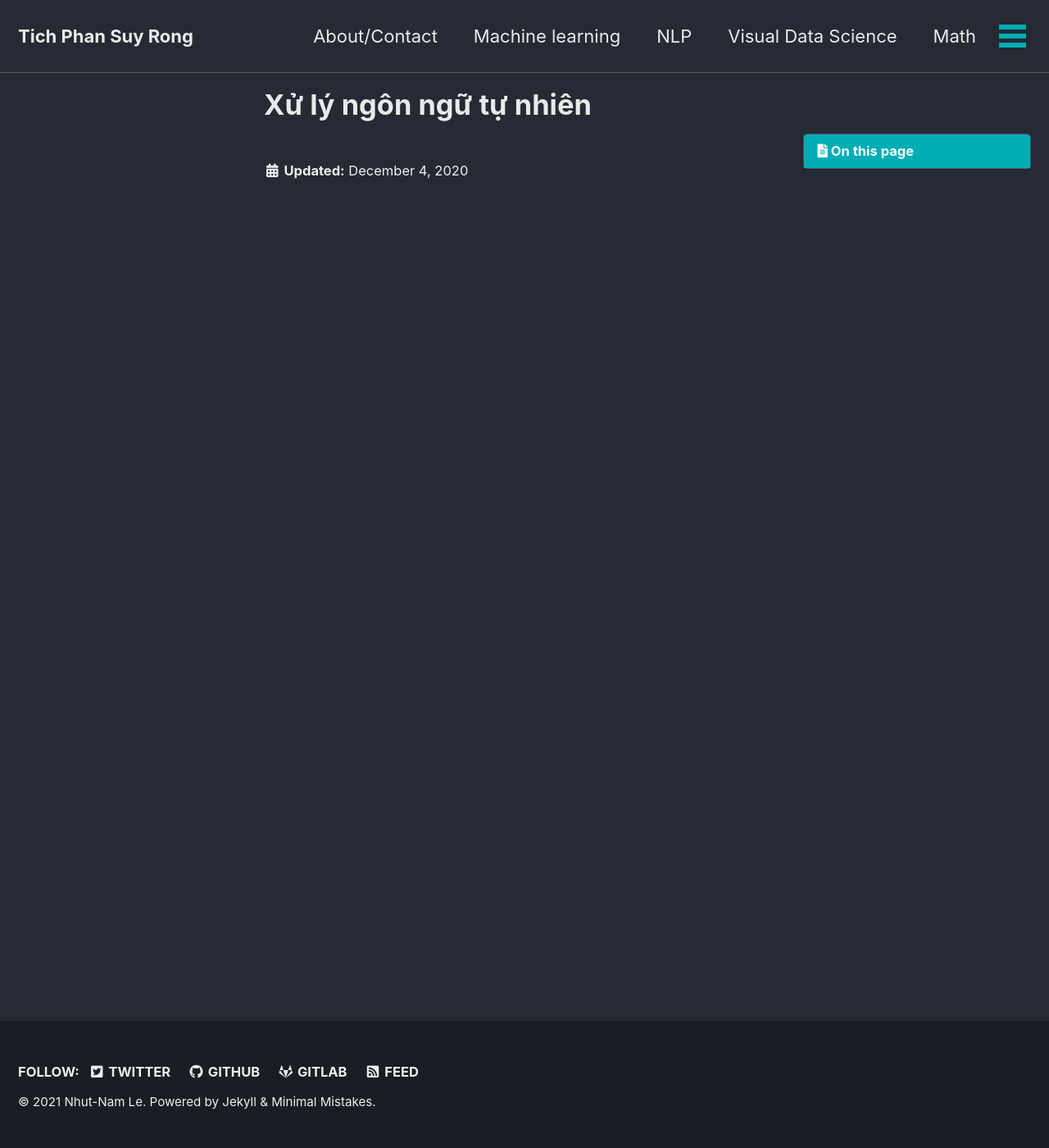
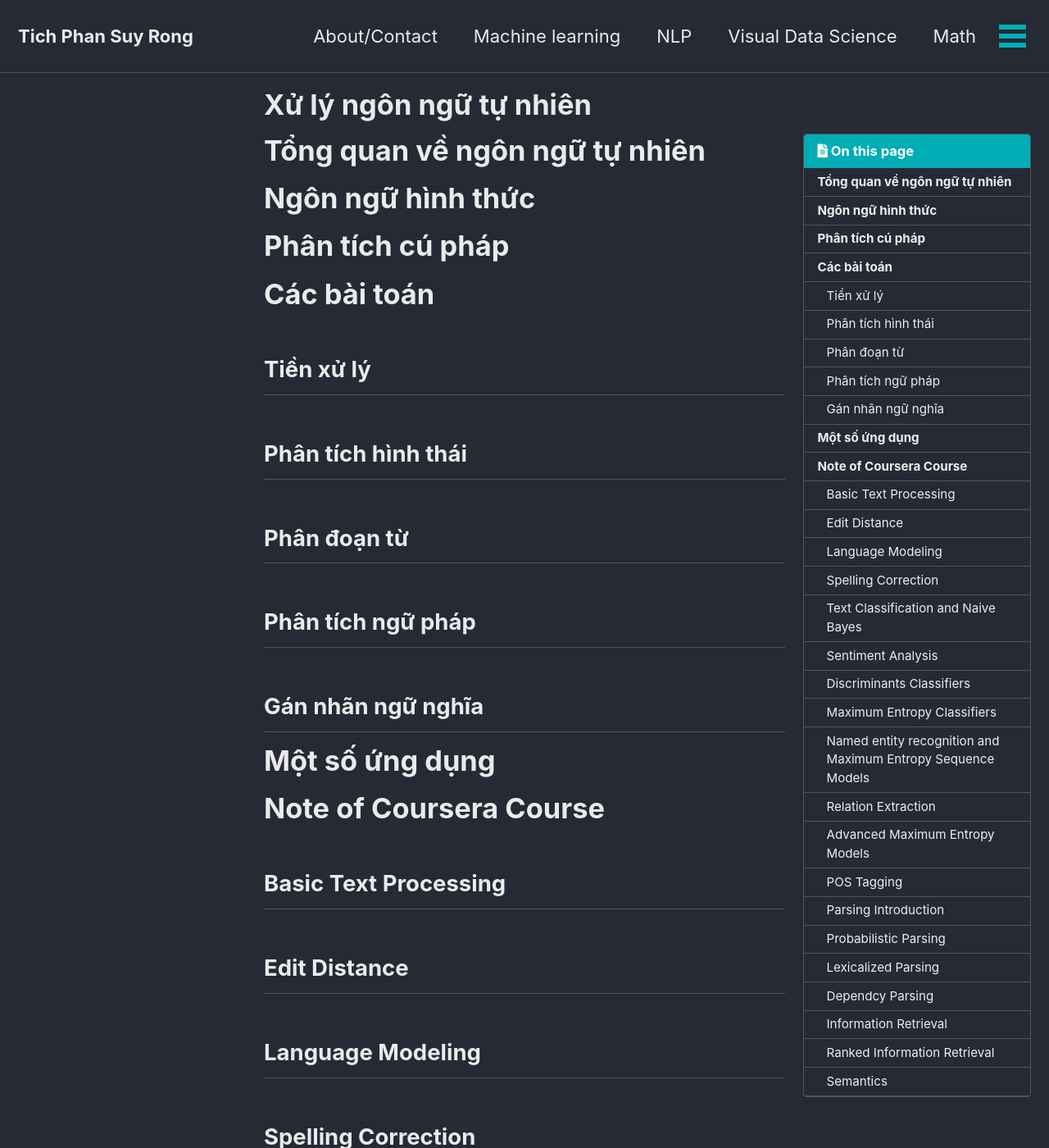
Before and after one commit to nhutnamhcmus/nhutnamhcmus.github.io, a Jekyll site: the page built from _pages/nlp.md, in a window 1280 px wide and 1400 px high. Shown: the whole window at 82% size. Built offline with Jekyll 4.4.1, drawn with Linux system fonts in a browser that asks for light colours; cached includes are drawn as plain includes; some of the changed text lies outside the part shown.

Commit message:
Update articles

```diff
--- a/_pages/nlp.md
+++ b/_pages/nlp.md
@@ -5,3 +5,63 @@ title: "Xử lý ngôn ngữ tự nhiên"
 last_modified_at: 2020-12-4
 toc: true
 ---
+
+# Tổng quan về ngôn ngữ tự nhiên
+
+# Ngôn ngữ hình thức
+
+# Phân tích cú pháp
+
+# Các bài toán
+
+## Tiền xử lý
+
+## Phân tích hình thái
+
+## Phân đoạn từ
+
+## Phân tích ngữ pháp
+
+## Gán nhãn ngữ nghĩa
+
+# Một số ứng dụng
+
+# Note of Coursera Course
+
+## Basic Text Processing
+
+## Edit Distance
+
+## Language Modeling
+
+## Spelling Correction
+
+## Text Classification and Naive Bayes
+
+## Sentiment Analysis
+
+## Discriminants Classifiers
+
+## Maximum Entropy Classifiers
+
+## Named entity recognition and Maximum Entropy Sequence Models
+
+## Relation Extraction
+
+## Advanced Maximum Entropy Models
+
+## POS Tagging
+
+## Parsing Introduction
+
+## Probabilistic Parsing
+
+## Lexicalized Parsing
+
+## Dependcy Parsing
+
+## Information Retrieval
+
+## Ranked Information Retrieval
+
+## Semantics
--- a/_pages/vds.md
+++ b/_pages/vds.md
@@ -5,4 +5,41 @@ title: "Visual Data Science"
 last_modified_at: 2020-12-4
 toc: true
 ---
+
+Về Visual Data Science (Khoa học Dữ liệu Thị Giác), bao gồm Visual Data (2D-3D Points, Image, Video), Math & Statistics & Machine Learning, Computer Graphics & Image Processing & Computer Vision
+
+Về Đồ họa máy tính (Computer Graphics) nghiên cứu về cơ sở toán học, các thuật toán cũng như các kĩ thuật để cho phép tạo, hiển thị và điều khiển hình ảnh trên màn hình máy tính. Đồ họa máy tính có liên quan ít nhiều đến một số lĩnh vực như đại số, hình học giải tích, hình học họa hình, quang học,... và kĩ thuật máy tính, đặc biệt là chế tạo phần cứng (các loại màn hình, các thiết bị xuất, nhập, các vỉ mạch đồ họa...). Đồ họa máy tính còn được hiểu là một nhánh nghiênc cứu các phương pháp và kĩ thuật tạo hình ảnh từ các mô hình toán học mô tả các đối tượng hay dữ liệu lấy được từ các đối tượng trong thực tế, hay hiểu đơn giản là "tái tạo lại thế giới thực tại.
+- Đầu vào (Input): Dữ liệu trong thế giới thực
+- Đầu ra (Output): Dữ liệu số hóa trong thế giới ảo (mô phỏng đối tượng thế giới thực)
+
+Về Xử lý ảnh số và video số (Digital Image and Video Processing) là một trong trong 3 chân trụ (Digital Image and Video Processing, Computer Vision, Computer Graphics) tạo thành nền móng cho Visual Science (Khoa học thị giác). Nó nghiên cứu về các cơ sở toán học, các thuật toán, phương pháp, kỹ thuật để xử lý hình ảnh đã được số hóa thành các tín hiệu số (digital signal).
+- Đầu vào (Input): Dữ liệu hình ảnh số hóa
+- Đầu ra (Output): Dữ liệu hình ảnh mang (chứa) các thông tin, tri thức ở mức cao.
+
+Về Thị giác máy tính (Computer Vision) là một lĩnh vực bao gồm các phương pháp thu nhận, xử lý ảnh kỹ thuật số, phân tích và nhận dạng các hình ảnh và, nói chung là dữ liệu đa chiều từ thế giới thực để cho ra các thông tin số hoặc biểu tượng, sao chép các khả năng thị giác con người bởi sự nhận diện và hiểu biết một hình ảnh mang tính điện tử, là nơi sản sinh ra lý thuyết cho các các hệ thống nhân tạo có trích xuất các thông tin từ các hình ảnh. Nói đơn giản, thị giác máy tính lại thường sản sinh ra các mô hình 3D từ dữ liệu hình ảnh.
+- Đầu vào (Input):  Dữ liệu thô dạng 2D
+- Đầu ra (Output):  Dữ liệu 3D, Dữ liệu hình ảnh mang (chứa) các thông tin, tri thức ở mức cao.
+
 # Xử lý ảnh số và video số
+
+## Giới thiệu chung
+
+## Các phép biến đổi màu
+
+## Các phép biến đổi hình học
+
+## Làm trơn ảnh trong miền không gian
+
+## Phát hiện biên cạnh trong miền không gian
+
+## Phép biến đổi Fourier
+
+## Phép biến đổi Karhunen-Loeve`
+
+## Phân đoạn ảnh
+
+## Kỹ thuật phân đoạn ảnh với Superpixels
+
+## Kỹ thuật phân đoạn ảnh với Saliency Map
+
+## Kỹ thuật phân đoạn ảnh với Attention Map
```
Also changed, not shown: _posts/2021-06-11-intro2sincnet.md (+5 -5 lines), _posts/2021-06-12-experimental-with-sincnet.md (+27 -0 lines).
